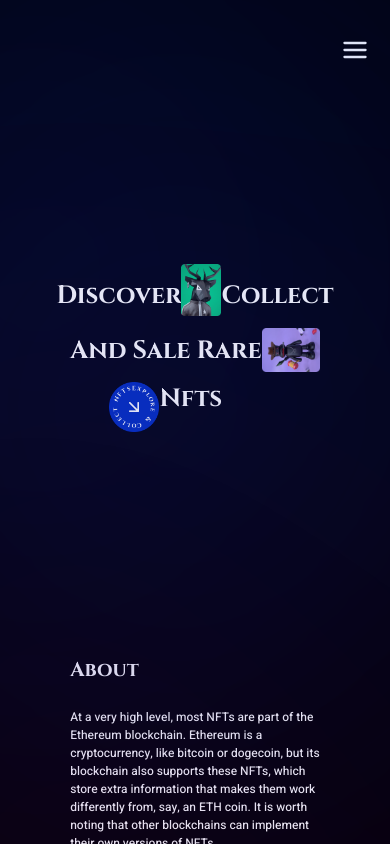
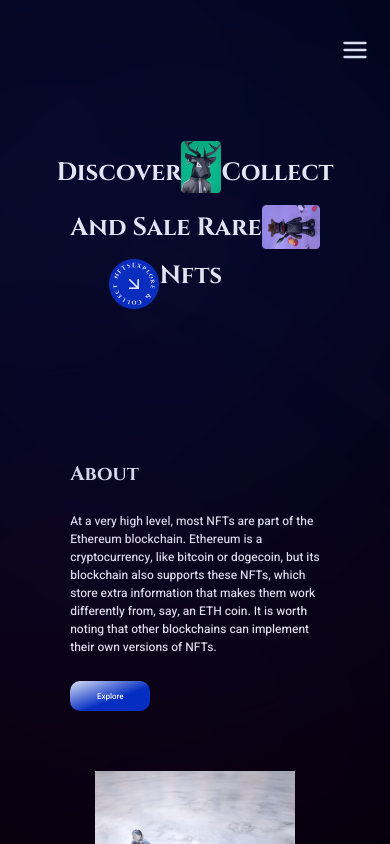
Before and after one commit to smita-s15/varlyq-first-demo, a Next.js app: page / in a window 390 px wide. Shown: the top 844 px of the page. Built offline with nearby package versions, Linux system fonts and the light colour scheme.

Commit message:
responsive added

```diff
--- a/src/components/Banner/index.js
+++ b/src/components/Banner/index.js
@@ -16,16 +16,9 @@ export const Banner = () => {
             mx='auto'
             align='center'
             direction='column'
-            py="28"
+            bg="primary"
+            h={{sm:'50%',md:'60%'}}
         >
-            <Flex
-                bg="primary"
-                align='center'
-                mx="auto"
-                w="100%"
-                justify='center'
-            >
-
                 <Circle
                     style={{ filter: "blur(290px)" }}
                     w='350px'
@@ -43,7 +36,6 @@ export const Banner = () => {
                     w={{xl:'100%' , '2xl':'80%'}}
                     position='relative'
                     data-aos="zoom-out-down"
-                    position='relative'
                 >
                       Discover
                     <Box
@@ -132,6 +124,5 @@ export const Banner = () => {
                     mb='-30%'
                 />
             </Flex>
-        </Flex>
     )
 }
--- a/src/components/Navbar/index.js
+++ b/src/components/Navbar/index.js
@@ -21,10 +21,9 @@ export const NavBar = () => {
 
 
     return (
-        <Flex bg="primary" h='100px' width='100%' mx='auto'  >
-
+        <Flex  width='100%' mx='auto' h={{sm:'50px',md:'100px'}}  >
             <Flex
-                bg="primary" h='100px' width='100%' mx='auto' justify='flex-end' align='center'
+                bg="primary"  width='100%' mx='auto' justify='flex-end' align='center'
                 display={['none', 'none', 'flex', 'flex']}
             >
                 <Stack
@@ -52,8 +51,8 @@ export const NavBar = () => {
                     })}
                     <Input
                         fontSize={{ base: "10px", md: "13px", lg: "14px", xl: '16px', "2xl": '18px' }}
-                        w={{ sm: '', md: '150px', lg: '200px', xl: '250px', '2xl': '290px' }}
-                        h={{ sm: '', md: '25px', lg: '34px', xl: '30px', "2xl": '38px' }}
+                        w={{md: '150px', lg: '200px', xl: '250px', '2xl': '290px' }}
+                        h={{ md: '25px', lg: '34px', xl: '30px', "2xl": '38px' }}
                         placeholder="search"
                         borderRadius="20"
                     />
--- a/src/pages/index.js
+++ b/src/pages/index.js
@@ -19,9 +19,9 @@ export default function Home() {
         <link rel="icon" href="/favicon.ico" />
       </Head>
       <Flex direction='column' justify='center' align='center' bg='primary' mx='auto' w='100%'   >
-        <Stack spacing="10%" w='100%' mx='auto' >
+        <Stack spacing='20%' w='100%' mx='auto' >
           <NavBar />
-          <Banner />
+          <Banner  />
           <About />
           <Card/>
           <Art />
```
